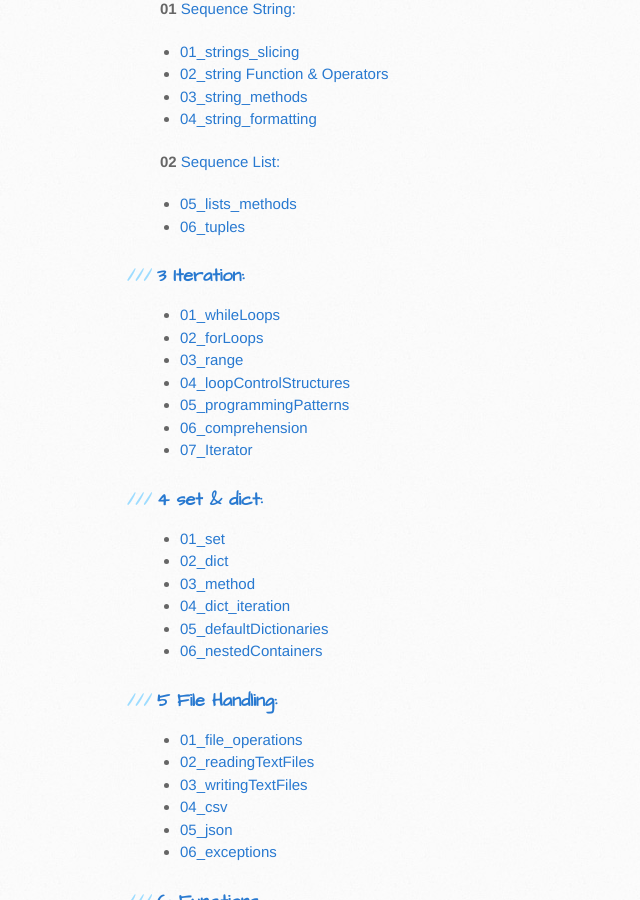
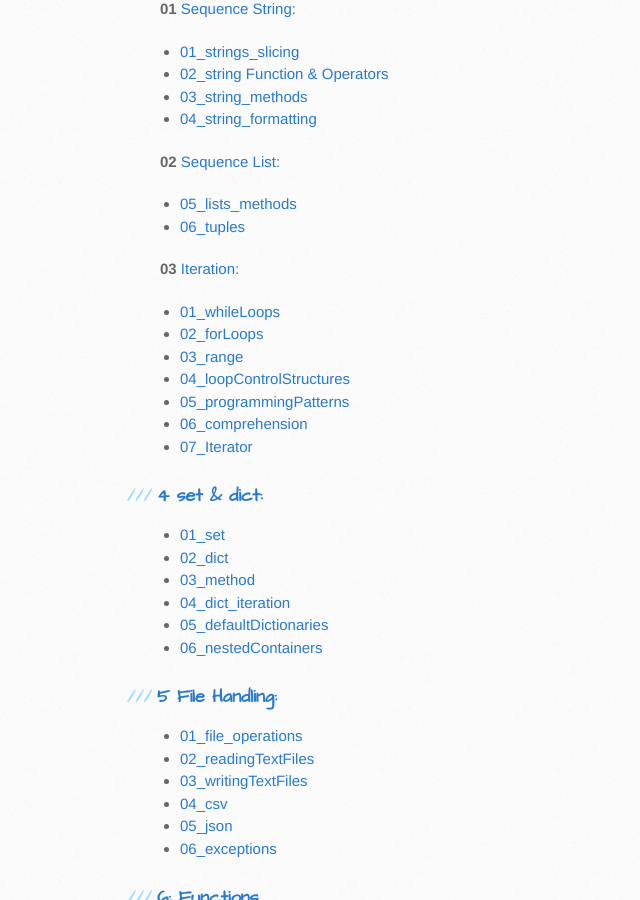
Before and after one commit to trumpfheller/trumpfheller.github.io, a Jekyll site: the page built from index.md, in a window 1280 px wide and 900 px high, scrolled down 844 px. Shown: the whole window, without its empty margins (0-640 px from the left). Built offline with Jekyll 4.4.1, drawn with Linux system fonts in a browser that asks for light colours.

Commit message:
Update index.md

```diff
--- a/index.md
+++ b/index.md
@@ -30,22 +30,19 @@ layout: default
 
 ## Quick Python run down
 
-00 [Sequences](./pythonic/02_string_listTuple/06_sequences.html)
+**00** [Sequences](./pythonic/02_string_listTuple/06_sequences.html)
 
 **01** [Sequence String:](./pythonic/02_string_listTuple/02_01_strings.html)
-
 - [01_strings_slicing](./pythonic/02_string_listTuple/02_02_strings_slicing.html)
 - [02_string Function & Operators](./pythonic/02_string_listTuple/03_stringOperators_functions.html)
 - [03_string_methods](./pythonic/02_string_listTuple/04_string_methods.html)
 - [04_string_formatting](./pythonic/02_string_listTuple/05_string_formatting.html)
 
 **02** [Sequence List:](./pythonic/02_string_listTuple/07_lists.html)
-
 - [05_lists_methods](./pythonic/02_string_listTuple/08_lists_methods.html)
 - [06_tuples](./pythonic/02_string_listTuple/09_tuples.html)
 
-### [3 Iteration:](./pythonic/03_iteration/03.html)
-
+**03** [Iteration:](./pythonic/03_iteration/03.html)
 - [01_whileLoops](./pythonic/03_iteration/01_while_loops.html)
 - [02_forLoops](./pythonic/03_iteration/02_forLoops.html)
 - [03_range](./pythonic/03_iteration/03_range.html)
```
